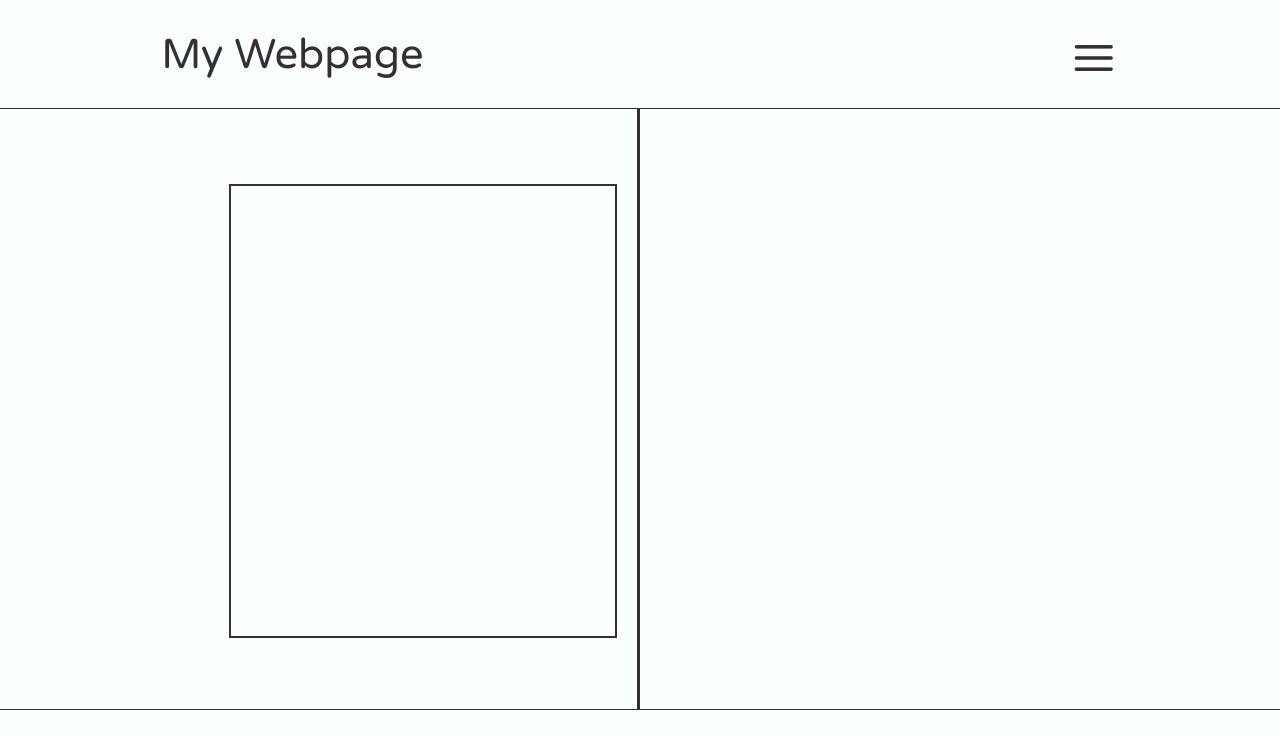
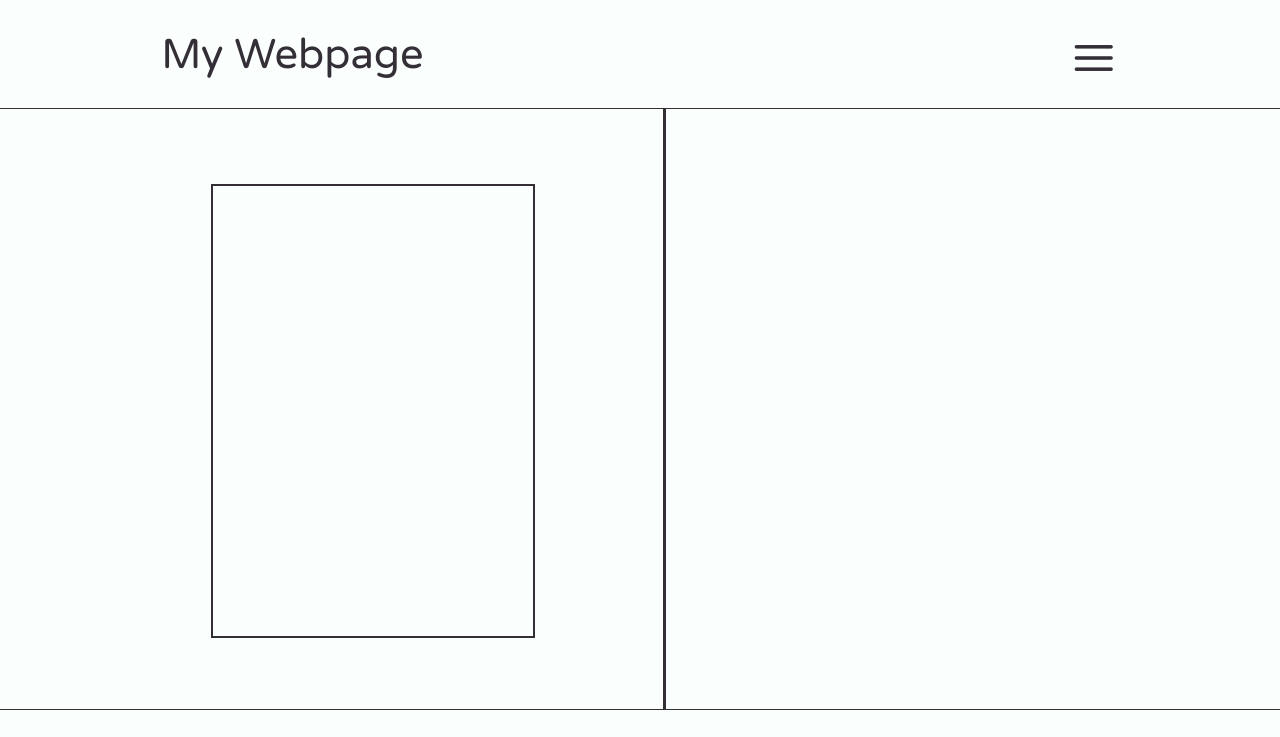
Before and after one commit to NisseNoss/WebSite, a plain HTML site: page index.html in a window 1280 px wide. Shown: the top 737 px of the page. Drawn offline with nearby package versions, Linux system fonts and the light colour scheme.

Commit message:
Tweked intro
Adjusted the intro section a bit

```diff
--- a/main.scss
+++ b/main.scss
@@ -83,13 +83,13 @@ $coral: #FA824C;
 
   #introtext {
     height: 450px;
-    width: 30%;
-    margin: 75px 20px 75px 0;
+    width: 25%;
+    margin: 75px 10% 75px 0;
     border: 2px solid $raisin;
   }
 
   #intropic {
-    width: 50%;
+    width: 48%;
     border-color: $raisin;
   border-style: none none none solid;
   }
```
Also changed, not shown: main.css, 1 other file.
